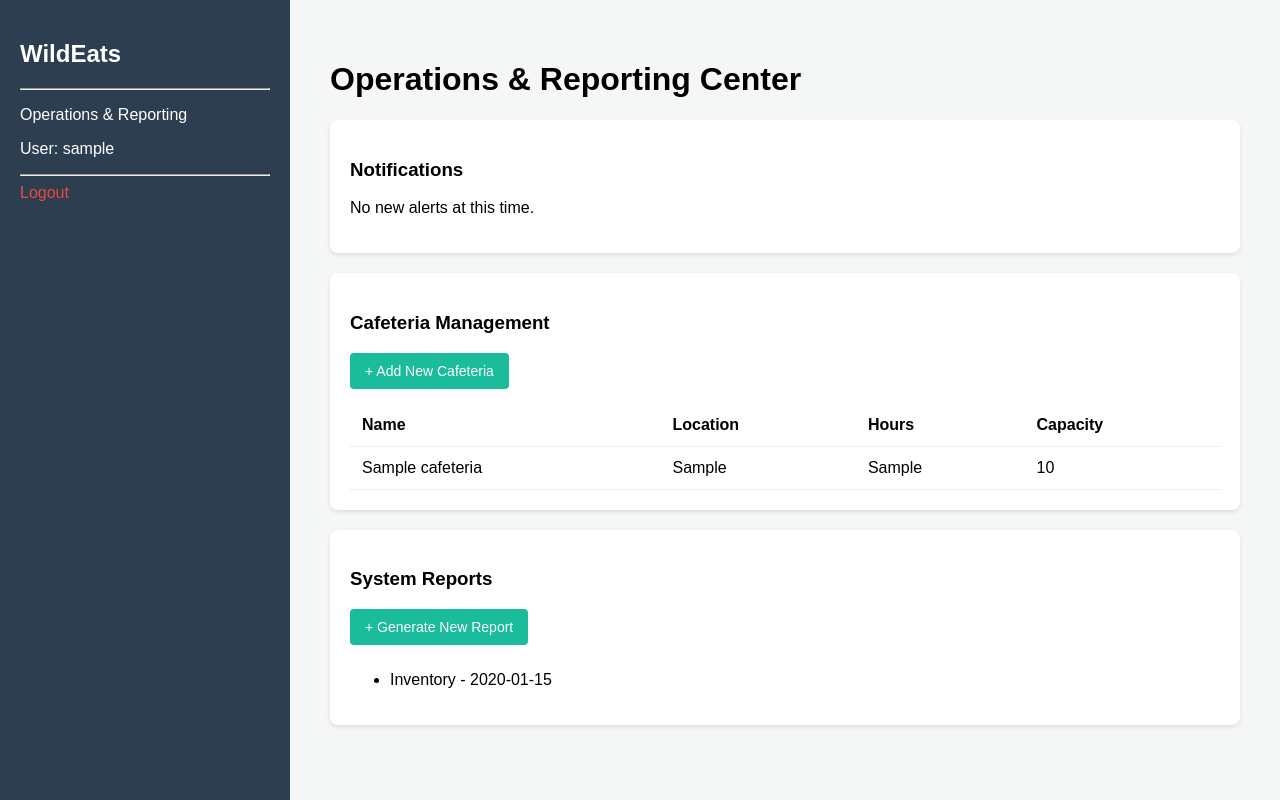
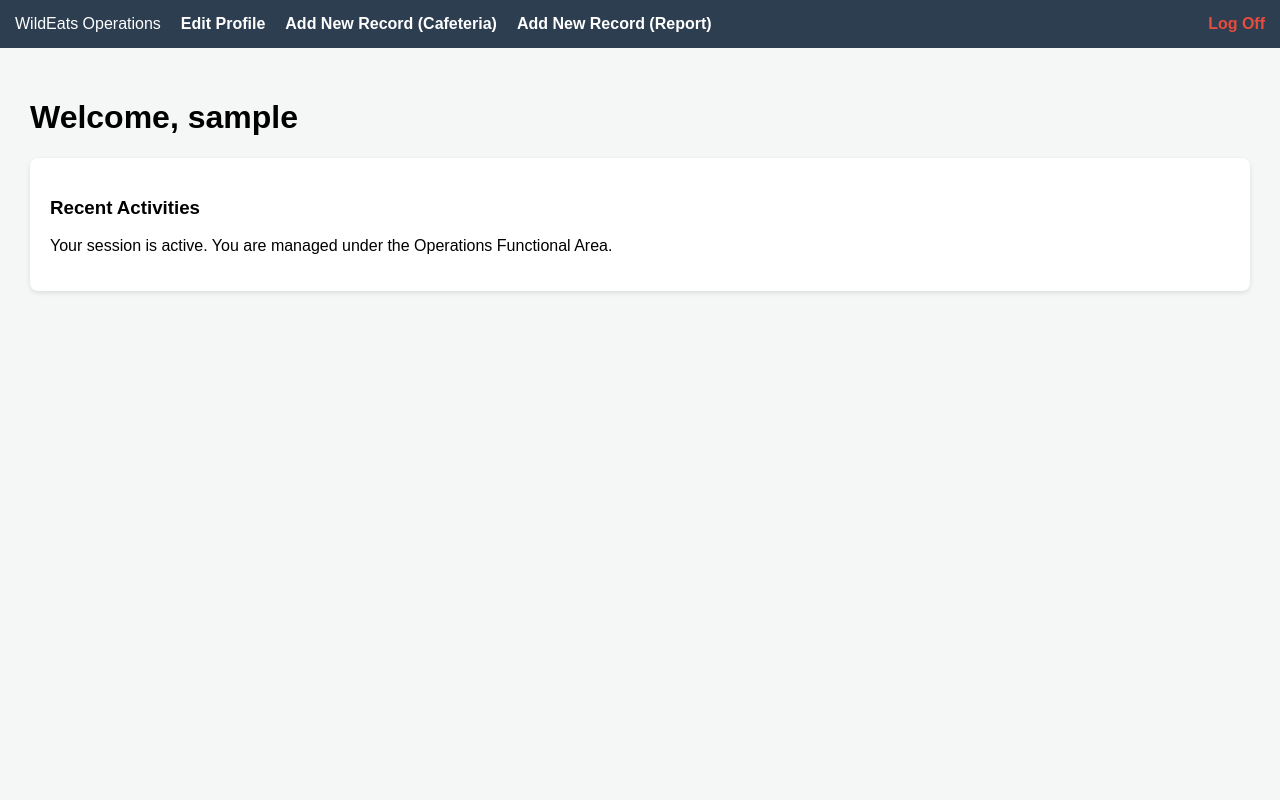
Before and after one commit to GwapoKo123321/WildEats, a Django app: page / in a window 1280 px wide. Run offline with Django 5.2, Linux system fonts and the light colour scheme; a user stored in the database is signed in; tables that the repository leaves empty hold one stand-in row (values such as "Sample post"); data that the repository does not hold is empty.

Commit message:
Project V2: Session Management Edit Profile and Log Off

```diff
--- a/myproject/myproject/settings.py
+++ b/myproject/myproject/settings.py
@@ -120,3 +120,4 @@ USE_TZ = True
 # https://docs.djangoproject.com/en/6.0/howto/static-files/
 
 STATIC_URL = 'static/'
+LOGIN_URL = 'login'
--- a/myproject/operations/templates/operations/index.html
+++ b/myproject/operations/templates/operations/index.html
@@ -1,74 +1,30 @@
 <!DOCTYPE html>
-<html lang="en">
+<html>
 <head>
-    <meta charset="UTF-8">
-    <title>WildEats Dashboard</title>
+    <title>WildEats | Home</title>
     <style>
-        body { font-family: sans-serif; margin: 0; display: flex; background: #f4f7f6; }
-        .sidebar { width: 250px; background: #2c3e50; color: white; height: 100vh; padding: 20px; position: fixed; }
-        .main { margin-left: 290px; padding: 40px; width: 100%; }
-        .card { background: white; padding: 20px; border-radius: 8px; box-shadow: 0 2px 4px rgba(0,0,0,0.1); margin-bottom: 20px; }
-        table { width: 100%; border-collapse: collapse; }
-        th, td { text-align: left; padding: 12px; border-bottom: 1px solid #eee; }
-        .btn { background: #1abc9c; color: white; padding: 10px 15px; text-decoration: none; border-radius: 4px; display: inline-block; font-size: 14px; }
+        body { font-family: sans-serif; margin: 0; background: #f4f7f6; }
+        nav { background: #2c3e50; padding: 15px; color: white; display: flex; gap: 20px; }
+        nav a { color: white; text-decoration: none; font-weight: bold; }
+        .container { padding: 30px; }
+        .card { background: white; padding: 20px; border-radius: 8px; margin-bottom: 20px; box-shadow: 0 2px 5px rgba(0,0,0,0.1); }
     </style>
 </head>
 <body>
-    <div class="sidebar">
-        <h2>WildEats</h2>
-        <hr>
-        <p>Operations & Reporting</p>
-        <p>User: {{ user.username }}</p>
-        <hr>
-        <a href="{% url 'logout' %}" style="color: #e74c3c; text-decoration: none;">Logout</a>
-    </div>
-    <div class="main">
-        <h1>Operations & Reporting Center</h1>
+    <nav>
+        <span>WildEats Operations</span>
+        <!-- Required Navigation Links -->
+        <a href="{% url 'edit_profile' %}">Edit Profile</a>
+        <a href="{% url 'add_cafeteria' %}">Add New Record (Cafeteria)</a>
+        <a href="{% url 'add_report' %}">Add New Record (Report)</a>
+        <a href="{% url 'logout' %}" style="margin-left: auto; color: #e74c3c;">Log Off</a>
+    </nav>
 
+    <div class="container">
+        <h1>Welcome, {{ user.username }}</h1>
         <div class="card">
-            <h3>Notifications</h3>
-            {% for note in notifications %}
-            <div style="padding: 10px; margin-bottom: 5px; border-left: 5px solid {% if note.status == 'Unread' %}#1abc9c{% else %}#ccc{% endif %}; background: #f9f9f9;">
-                <strong>{{ note.status }}</strong> - {{ note.date|date:"H:i" }}
-            </div>
-            {% empty %}
-            <p>No new alerts at this time.</p>
-            {% endfor %}
-        </div>
-
-        <div class="card">
-            <h3>Cafeteria Management</h3>
-            <a href="{% url 'add_cafeteria' %}" class="btn" style="margin-bottom: 15px;">+ Add New Cafeteria</a>
-            <table>
-                <thead>
-                    <tr>
-                        <th>Name</th>
-                        <th>Location</th>
-                        <th>Hours</th>
-                        <th>Capacity</th>
-                    </tr>
-                </thead>
-                <tbody>
-                    {% for cafe in cafeterias %}
-                    <tr>
-                        <td>{{ cafe.name }}</td>
-                        <td>{{ cafe.location }}</td>
-                        <td>{{ cafe.operating_hours }}</td>
-                        <td>{{ cafe.capacity }}</td>
-                    </tr>
-                    {% endfor %}
-                </tbody>
-            </table>
-        </div>
-
-        <div class="card">
-            <h3>System Reports</h3>
-            <a href="{% url 'add_report' %}" class="btn" style="margin-bottom: 10px;">+ Generate New Report</a>
-            <ul>
-                {% for r in reports %}
-                <li>{{ r.report_type }} - {{ r.date_generated|date:"Y-m-d" }}</li>
-                {% endfor %}
-            </ul>
+            <h3>Recent Activities</h3>
+            <p>Your session is active. You are managed under the Operations Functional Area.</p>
         </div>
     </div>
 </body>
--- a/myproject/operations/urls.py
+++ b/myproject/operations/urls.py
@@ -3,8 +3,9 @@ from . import views
 
 urlpatterns = [
     path('', views.index, name='index'),
+    path('login/', views.login_view, name='login'),
+    path('logout/', views.logout_user, name='logout'),
+    path('EditProfile/', views.edit_profile, name='edit_profile'),
     path('AddCafeteria/', views.add_cafeteria, name='add_cafeteria'),
     path('AddReport/', views.add_report, name='add_report'),
-    path('login/', views.login_view, name='login'),
-    path('logout/', views.logout_user, name='logout'),
 ]
--- a/myproject/operations/views.py
+++ b/myproject/operations/views.py
@@ -1,20 +1,50 @@
 from django.shortcuts import render, redirect
 from django.contrib.auth import authenticate, login, logout
+from django.contrib.auth.decorators import login_required
 from django.contrib import messages
 from .models import Cafeteria, Report, Notification
-from .forms import CafeteriaForm, ReportForm
+from .forms import CafeteriaForm, ReportForm, UserUpdateForm
 
+@login_required
+def edit_profile(request):
+    if request.method == 'POST':
+        form = UserUpdateForm(request.POST, instance=request.user)
+        if form.is_valid():
+            form.save()
+            messages.success(request, "Your profile has been updated!")
+            return redirect('index')
+    else:
+        form = UserUpdateForm(instance=request.user)
+    return render(request, 'operations/edit_profile.html', {'form': form})
+
+@login_required
 def index(request):
     cafeterias = Cafeteria.objects.all()
     reports = Report.objects.all().order_by('-date_generated')
     notifications = Notification.objects.all().order_by('-date')
-    context = {
+    return render(request, 'operations/index.html', {
         'cafeterias': cafeterias,
         'reports': reports,
         'notifications': notifications
-    }
-    return render(request, 'operations/index.html', context)
+    })
 
+def login_view(request):
+    if request.method == 'POST':
+        user_val = request.POST.get('username')
+        pass_val = request.POST.get('password')
+        user = authenticate(request, username=user_val, password=pass_val)
+        if user is not None:
+            login(request, user)
+            return redirect('index')
+        else:
+            messages.error(request, "Invalid username or password.")
+    return render(request, 'operations/login.html')
+
+def logout_user(request):
+    logout(request)
+    return redirect('login')
+
+@login_required
 def add_cafeteria(request):
     if request.method == 'POST':
         form = CafeteriaForm(request.POST)
@@ -25,6 +55,7 @@ def add_cafeteria(request):
         form = CafeteriaForm()
     return render(request, 'operations/addNewCafeteria.html', {'form': form})
 
+@login_required
 def add_report(request):
     if request.method == 'POST':
         form = ReportForm(request.POST)
@@ -34,20 +65,3 @@ def add_report(request):
     else:
         form = ReportForm()
     return render(request, 'operations/addNewReport.html', {'form': form})
-
-
-def login_view(request):
-    if request.method == 'POST':
-        user_val = request.POST.get('username')
-        pass_val = request.POST.get('password')
-        user = authenticate(request, username=user_val, password=pass_val)
-        if user is not None:
-            login(request, user)
-            return redirect('index')
-        else:
-            messages.error(request, "Invalid credentials.")
-    return render(request, 'operations/login.html')
-
-def logout_user(request):
-    logout(request)
-    return redirect('login')
```
Also changed, not shown: myproject/operations/forms.py (+14 -10 lines), myproject/operations/templates/operations/edit_profile.html (added, +24 -0 lines).
